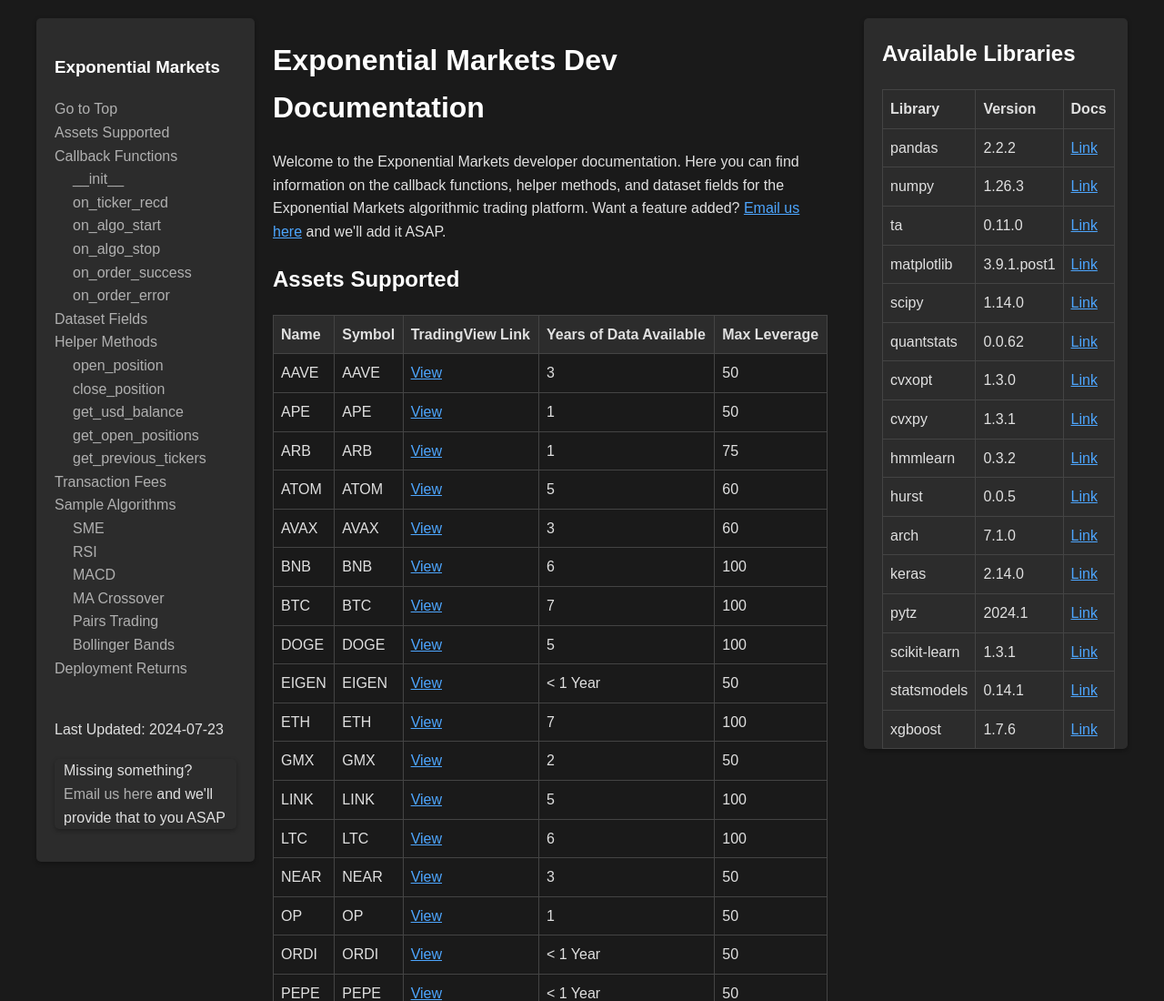
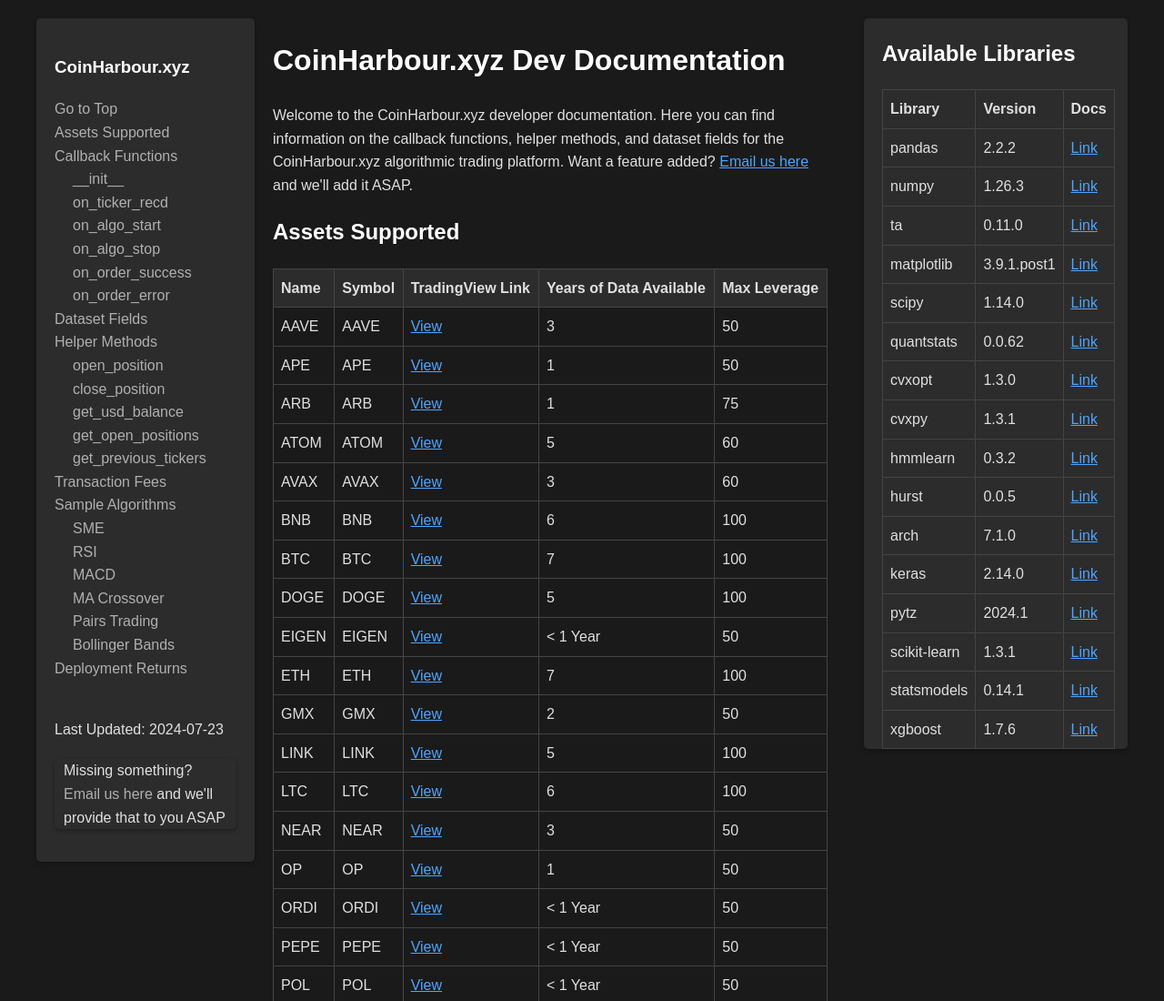
Before and after one commit to coinharbourxyz/docs, a plain HTML site: page index.html in a window 1280 px wide. Shown: the top 1100 px of the page at 91% size. Drawn offline with Linux system fonts and the light colour scheme.

Commit message:
chore: move to coinharbour

```diff
--- a/index.html
+++ b/index.html
@@ -129,7 +129,7 @@
 
   <body>
     <nav class="navbar">
-      <h3>Exponential Markets</h3>
+      <h3>CoinHarbour.xyz</h3>
       <ul>
         <li><a href="#top">Go to Top</a></li>
         <li><a href="#assets-supported">Assets Supported</a></li>
@@ -176,19 +176,19 @@
       <div class="contact">
         <p>
           Missing something?
-          <a href="mailto:contact@exponential.markets">Email us here</a> and
+          <a href="mailto:contact@coinharbour.xyz">Email us here</a> and
           we'll provide that to you ASAP
         </p>
       </div>
     </nav>
     <div class="content">
-      <h1 id="top">Exponential Markets Dev Documentation</h1>
+      <h1 id="top">CoinHarbour.xyz Dev Documentation</h1>
       <p>
-        Welcome to the Exponential Markets developer documentation. Here you can
+        Welcome to the CoinHarbour.xyz developer documentation. Here you can
         find information on the callback functions, helper methods, and dataset
-        fields for the Exponential Markets algorithmic trading platform. Want a
+        fields for the CoinHarbour.xyz algorithmic trading platform. Want a
         feature added?
-        <a href="mailto:contact@exponential.markets">Email us here</a> and we'll
+        <a href="mailto:contact@coinharbour.xyz">Email us here</a> and we'll
         add it ASAP.
       </p>
 
```
